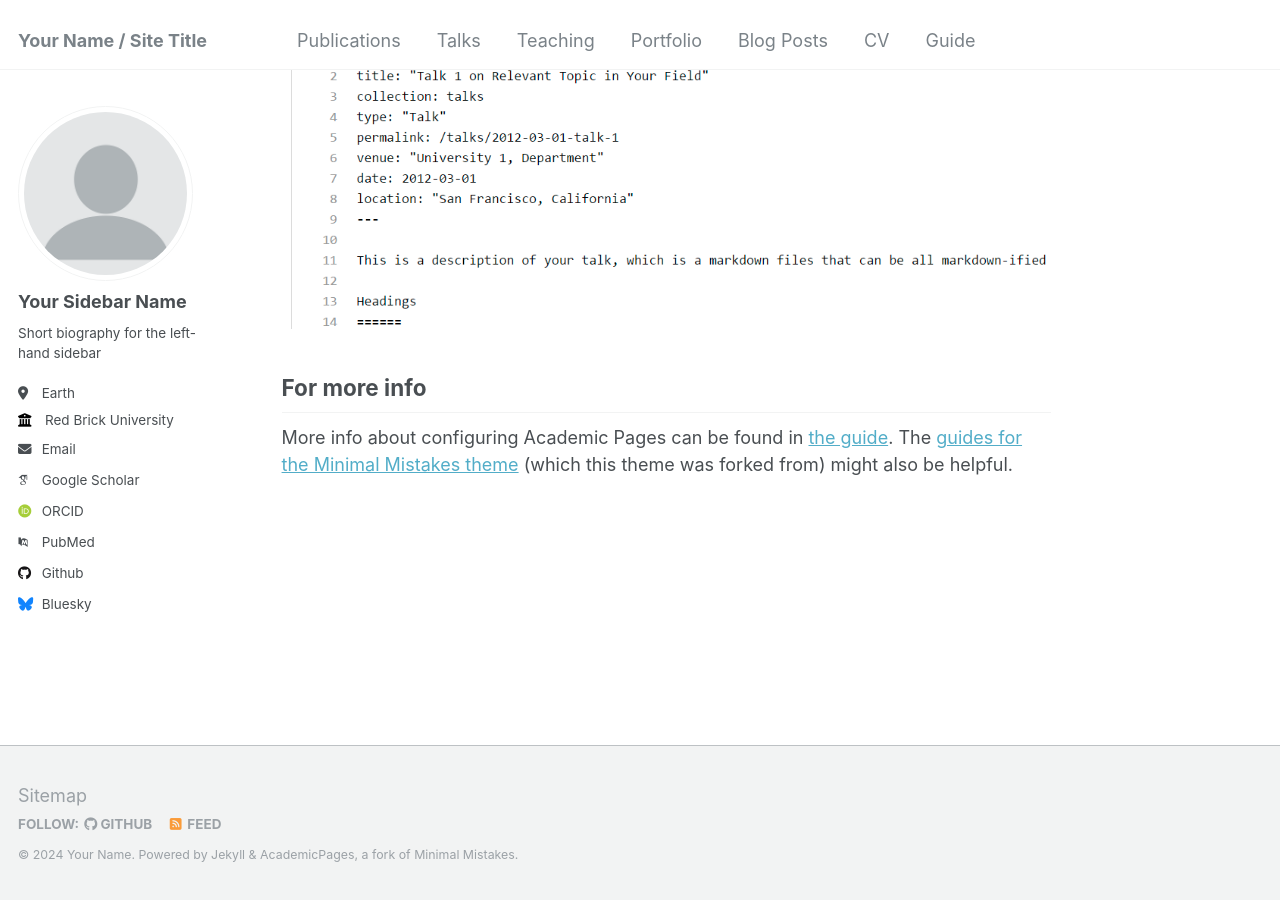
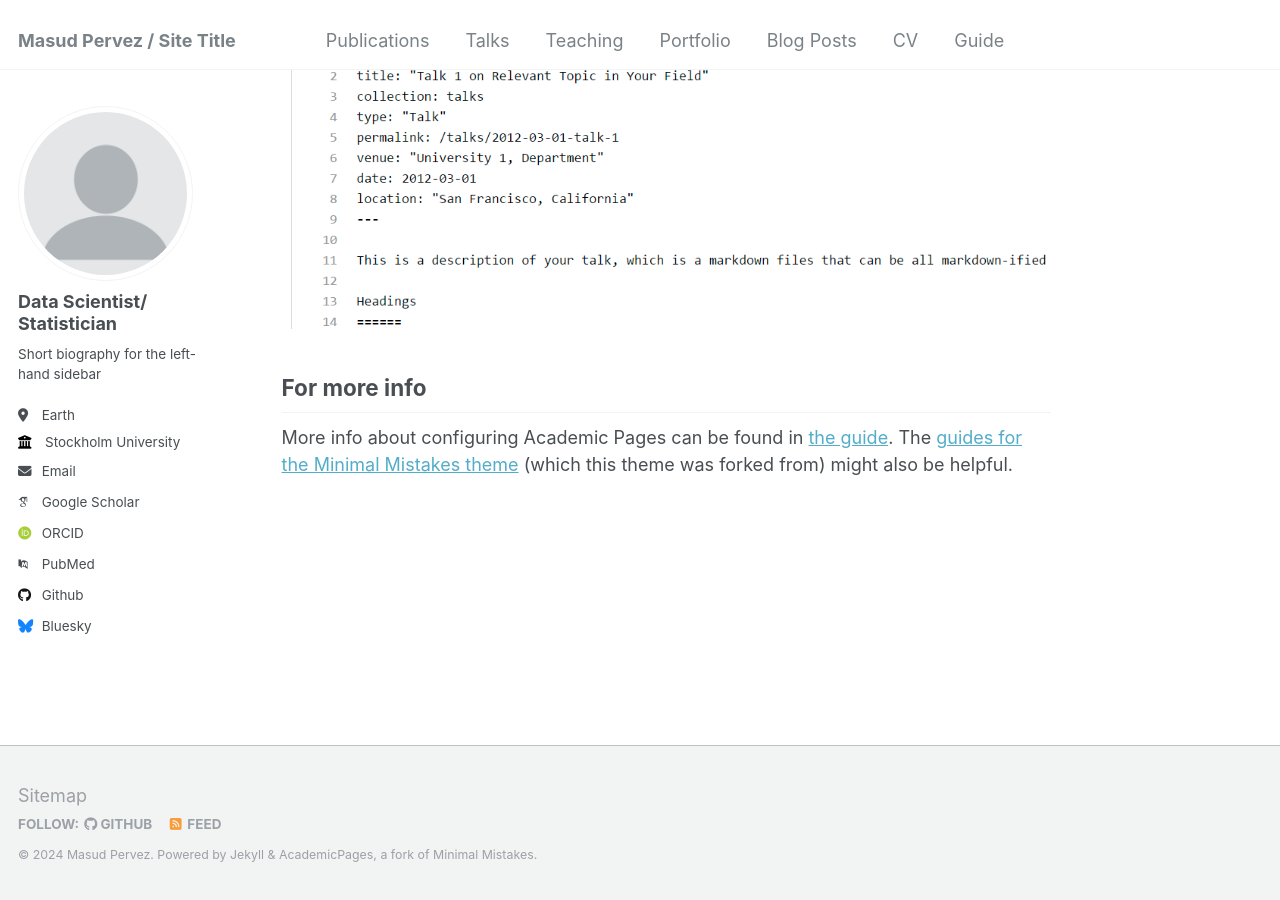
Before and after one commit to masudpervez27/portfolio, a Jekyll site: the page built from _pages/about.md, in a window 1280 px wide and 900 px high, scrolled down 2660 px. Built offline with Jekyll 4.4.1, drawn with Linux system fonts in a browser that asks for light colours; some web fonts are replaced.

Commit message:
Update _config.yml

```diff
--- a/_config.yml
+++ b/_config.yml
@@ -8,13 +8,13 @@
 
 # Basic Site Settings
 locale                   : "en-US"
-title                    : "Your Name / Site Title"
+title                    : "Masud Pervez / Site Title"
 title_separator          : "-"
-name                     : &name "Your Name"
+name                     : &name "Masud Pervez"
 description              : &description "personal description"
-url                      : https://academicpages.github.io # the base hostname & protocol for your site e.g. "https://mmistakes.github.io"
+url                      : https://masudpervez27.github.io # the base hostname & protocol for your site e.g. "https://mmistakes.github.io"
 baseurl                  : "" # the subpath of your site, e.g. "/blog"
-repository               : "academicpages/academicpages.github.io"
+# repository               : "academicpages/academicpages.github.io"
 
 # Site Author - The following control what appear as part of the author content on the side bar.
 #               If a field is blank the icon and link will not appear, otherwise it will be shown.
@@ -22,13 +22,13 @@ repository               : "academicpages/academicpages.github.io"
 author:
   # Biographic information
   avatar           : "profile.png"
-  name             : "Your Sidebar Name"
+  name             : "Data Scientist/ Statistician"
   pronouns         : # example: "she/her"
   bio              : "Short biography for the left-hand sidebar"
   location         : "Earth"
-  employer         : "Red Brick University"
+  employer         : "Stockholm University"
   uri              : # URL
-  email            : "none@example.org"
+  email            : "masud.pervez@yahoo.com"
 
   # Academic websites
   arxiv            : # URL - Update with the correct link to your profile
```
